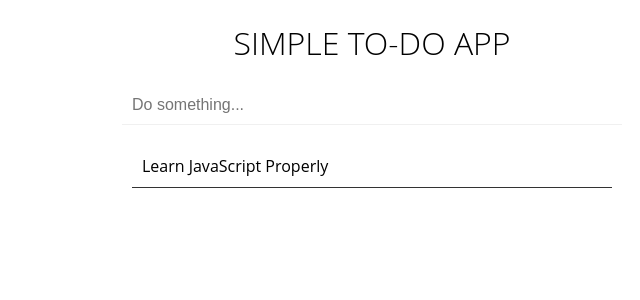
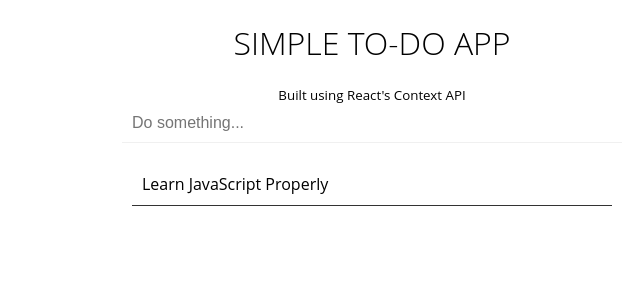
Before and after one commit to marcoroganovic/react-context, a React (Create React App) app: page / in a window 1280 px wide. Shown: the top 300 px of the page, without its empty margins (268-908 px from the left). Built offline with nearby package versions, Linux system fonts and the light colour scheme.

Commit message:
more markup changes

```diff
--- a/src/App.js
+++ b/src/App.js
@@ -13,6 +13,11 @@ const Container = styled.div`
     font-weight: 100;
     text-transform: uppercase;
   }
+
+  small {
+    display: block;
+    text-align: center;
+  }
 `;
 
 export default class App extends Component {
@@ -20,6 +25,7 @@ export default class App extends Component {
     return (
       <Container>
         <h1>Simple To-Do App</h1>
+        <small>Built using React's Context API</small>
         <Input />
         <TodoList />
       </Container>
```
